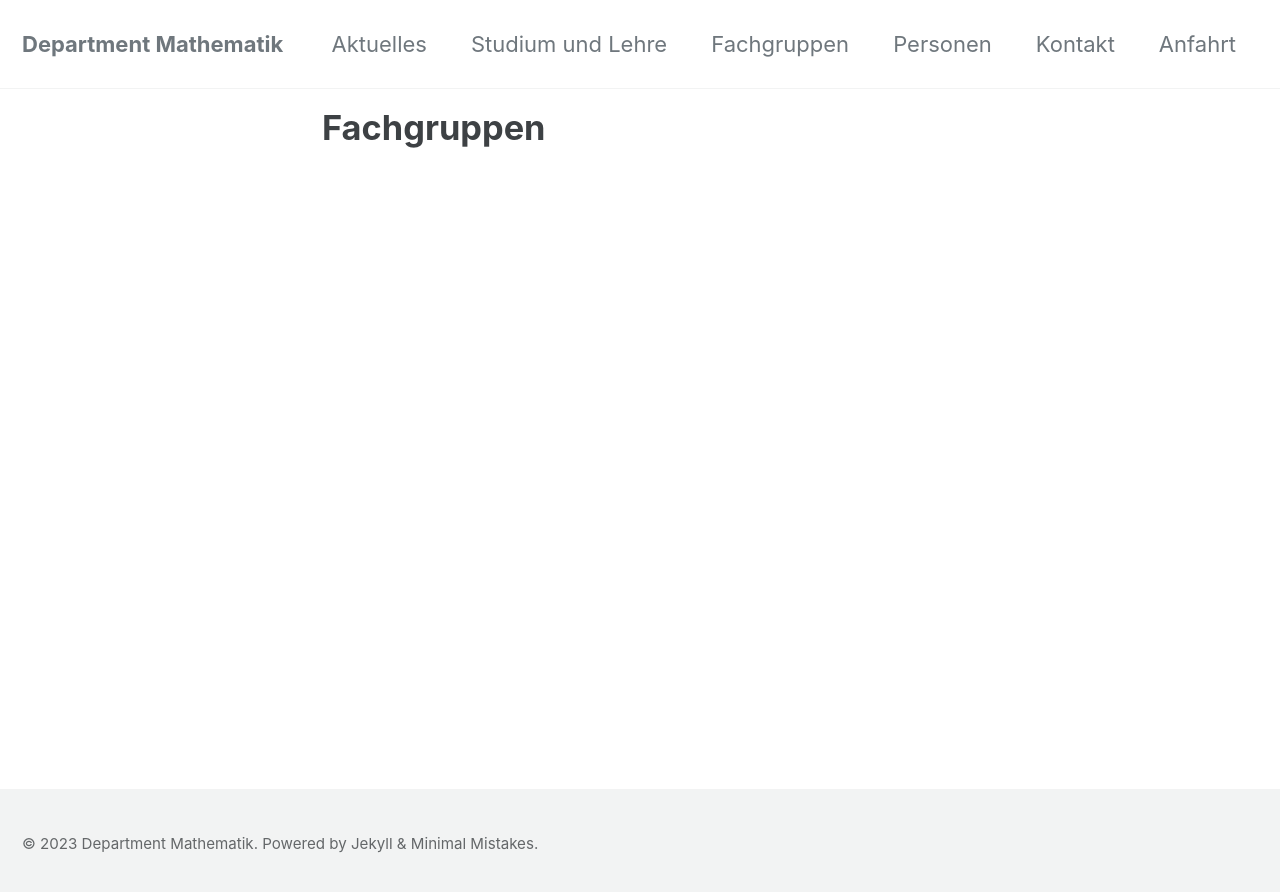
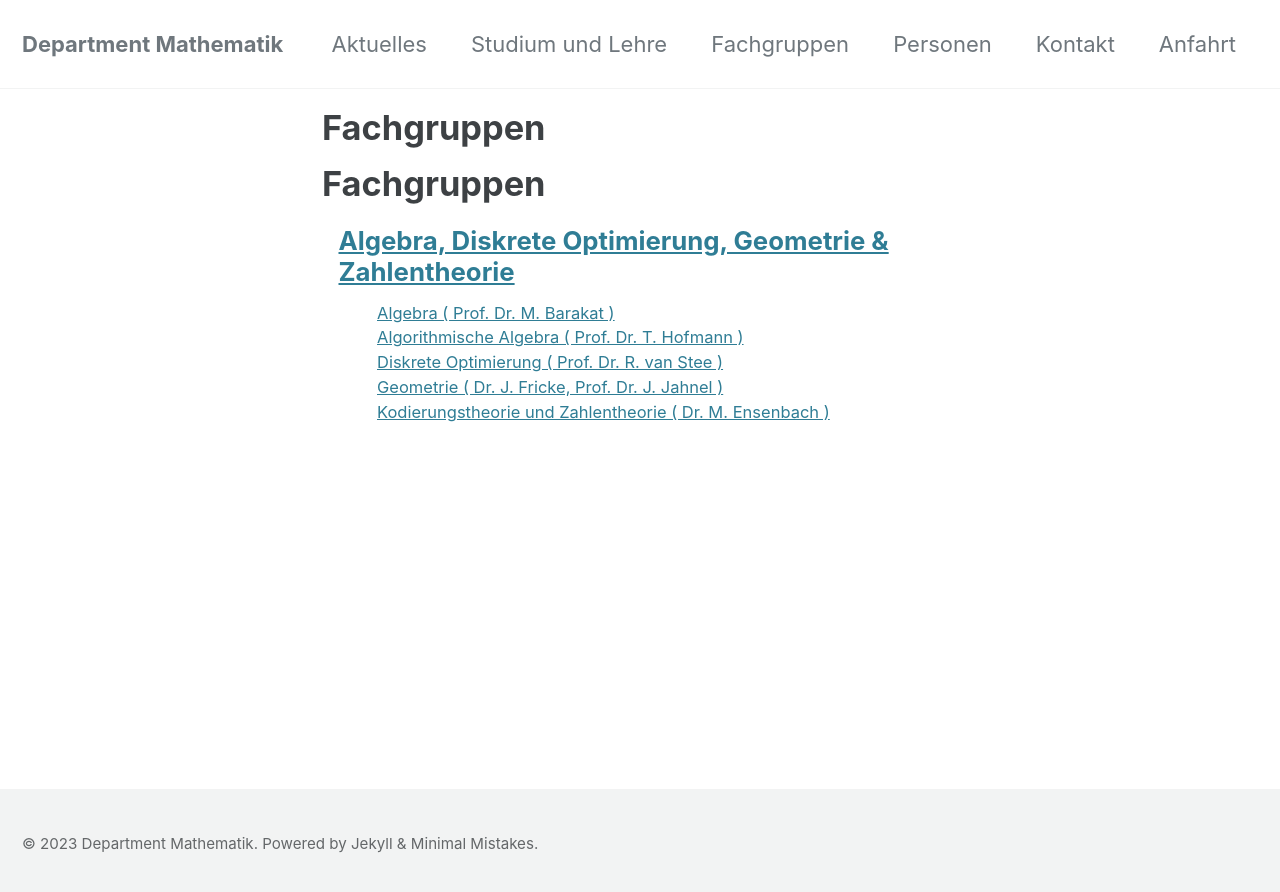
Before and after one commit to oceanbang/project, a Jekyll site: the page built from _pages/fachgruppen.md, in a window 1280 px wide. Shown: the top 892 px of the page. Built offline with Jekyll 4.4.1, drawn with Linux system fonts in a browser that asks for light colours; cached includes are drawn as plain includes.

Commit message:
Update fachgruppen.md

```diff
--- a/_pages/fachgruppen.md
+++ b/_pages/fachgruppen.md
@@ -3,3 +3,18 @@ layout: single
 title: "Fachgruppen"
 permalink: /fachgruppe/
 ---
+
+<h1>Fachgruppen</h1>
+
+<div class="block">
+  <dl>
+    <dd>
+      <h1><span style="font-weight:bold"><a target="_self" href="http://algebra.mathematik.uni-siegen.de/">Algebra, Diskrete Optimierung, Geometrie & Zahlentheorie</a></span></h1>
+    </dd>
+    <dd style="margin-left: 55px"><a href="http://www.algebra.mathematik.uni-siegen.de/barakat/">Algebra ( Prof. Dr. M. Barakat )</a></dd>
+    <dd style="margin-left: 55px"><a href="https://www.thofma.com/">Algorithmische Algebra ( Prof. Dr. T. Hofmann )</a></dd>
+    <dd style="margin-left: 55px"><a href="https://www.uni-siegen.de/fb6/aan/optimierung?lang=de">Diskrete Optimierung ( Prof. Dr. R. van Stee )</a></dd>
+    <dd style="margin-left: 55px"><a href="http://www.uni-siegen.de/fb6/fb6/geometrie/">Geometrie ( Dr. J. Fricke, Prof. Dr. J. Jahnel )</a></dd>
+    <dd style="margin-left: 55px"><a href="https://www.uni-siegen.de/fb6/fb6/mitarbeiter/visitenkarten/vkensenbach.html">Kodierungstheorie und Zahlentheorie ( Dr. M. Ensenbach )</a></dd>
+  </dl>
+</div>
```
